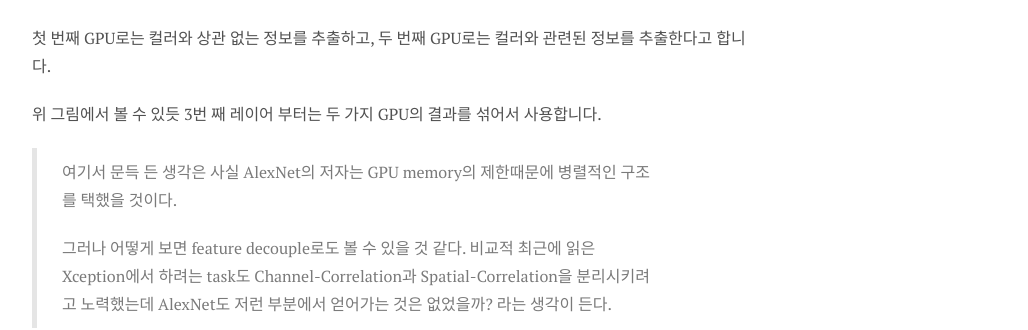
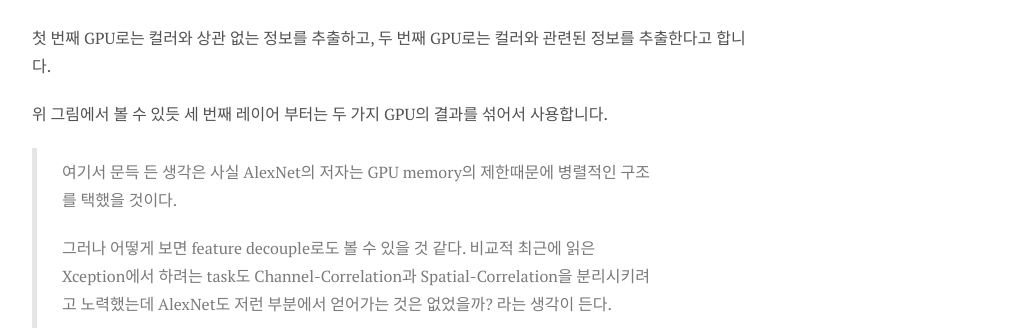
Before and after one commit to del-luna/del-luna.github.io, a Jekyll site: the page built from _posts/2020-01-26-AlexNet-post.md, in a window 1280 px wide and 900 px high, scrolled down 979 px. Shown: the part 157-487 px from the top of the window, without its empty margins (248-1276 px from the left). Built offline with Jekyll 4.4.1, drawn with Linux system fonts in a browser that asks for light colours; nearby versions of some CDN libraries; formulas are drawn with MathJax 3; comment, search, counter and statistics services are not loaded.

Commit message:
modify short review

```diff
--- a/_posts/2020-01-26-AlexNet-post.md
+++ b/_posts/2020-01-26-AlexNet-post.md
@@ -36,7 +36,7 @@
 
 첫 번째 GPU로는 컬러와 상관 없는 정보를 추출하고, 두 번째 GPU로는 컬러와 관련된 정보를 추출한다고 합니다.
 
-위 그림에서 볼 수 있듯 3번 째 레이어 부터는 두 가지 GPU의 결과를 섞어서 사용합니다.
+위 그림에서 볼 수 있듯 세 번째 레이어 부터는 두 가지 GPU의 결과를 섞어서 사용합니다.
 
 > 여기서 문득 든 생각은 사실 AlexNet의 저자는 GPU memory의 제한때문에 병렬적인 구조를 택했을 것이다.
 >
```
Also changed, not shown: _posts/2020-01-29-Dropout-post.md (+1 -1 lines), images/dropout/o.png (added).
